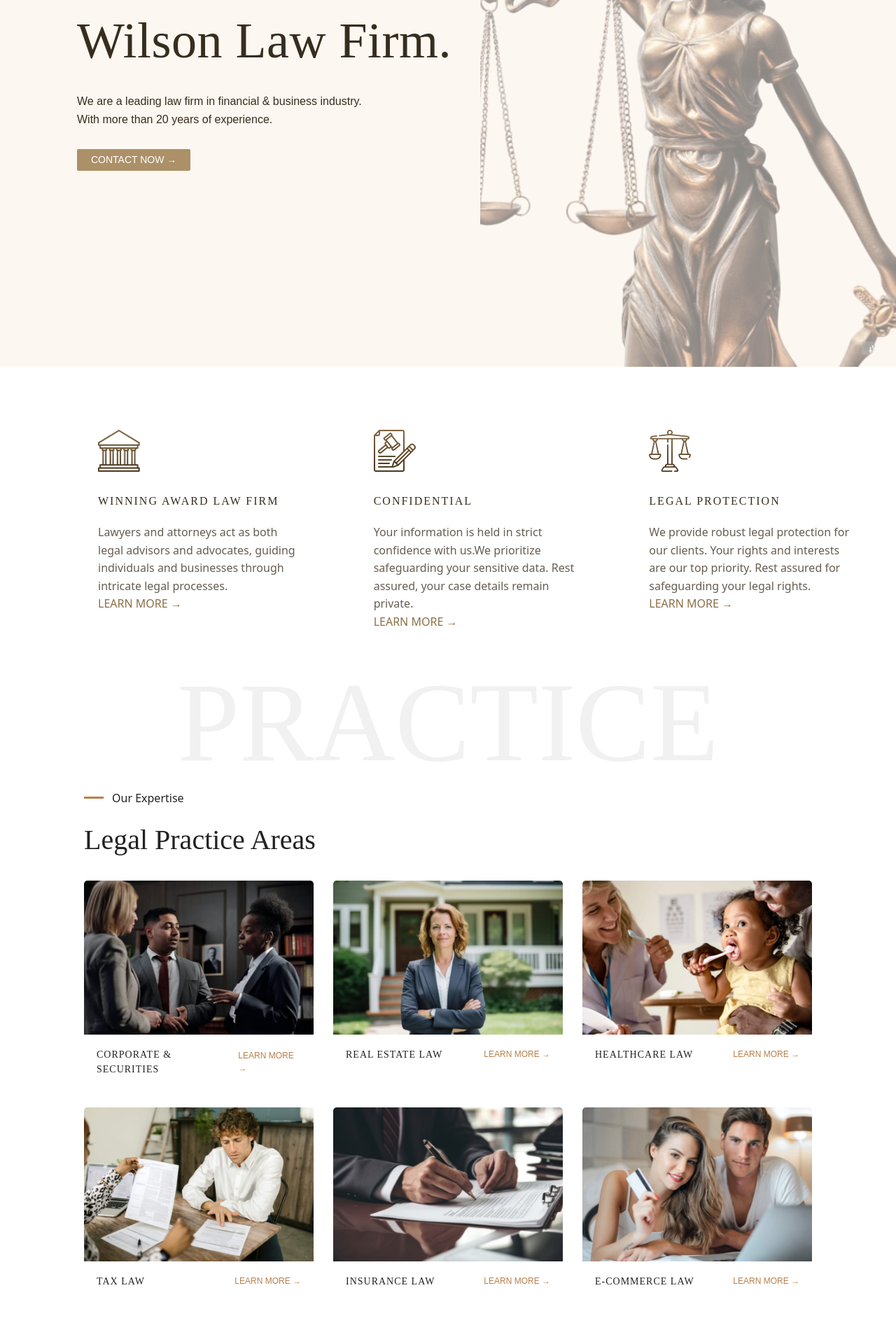
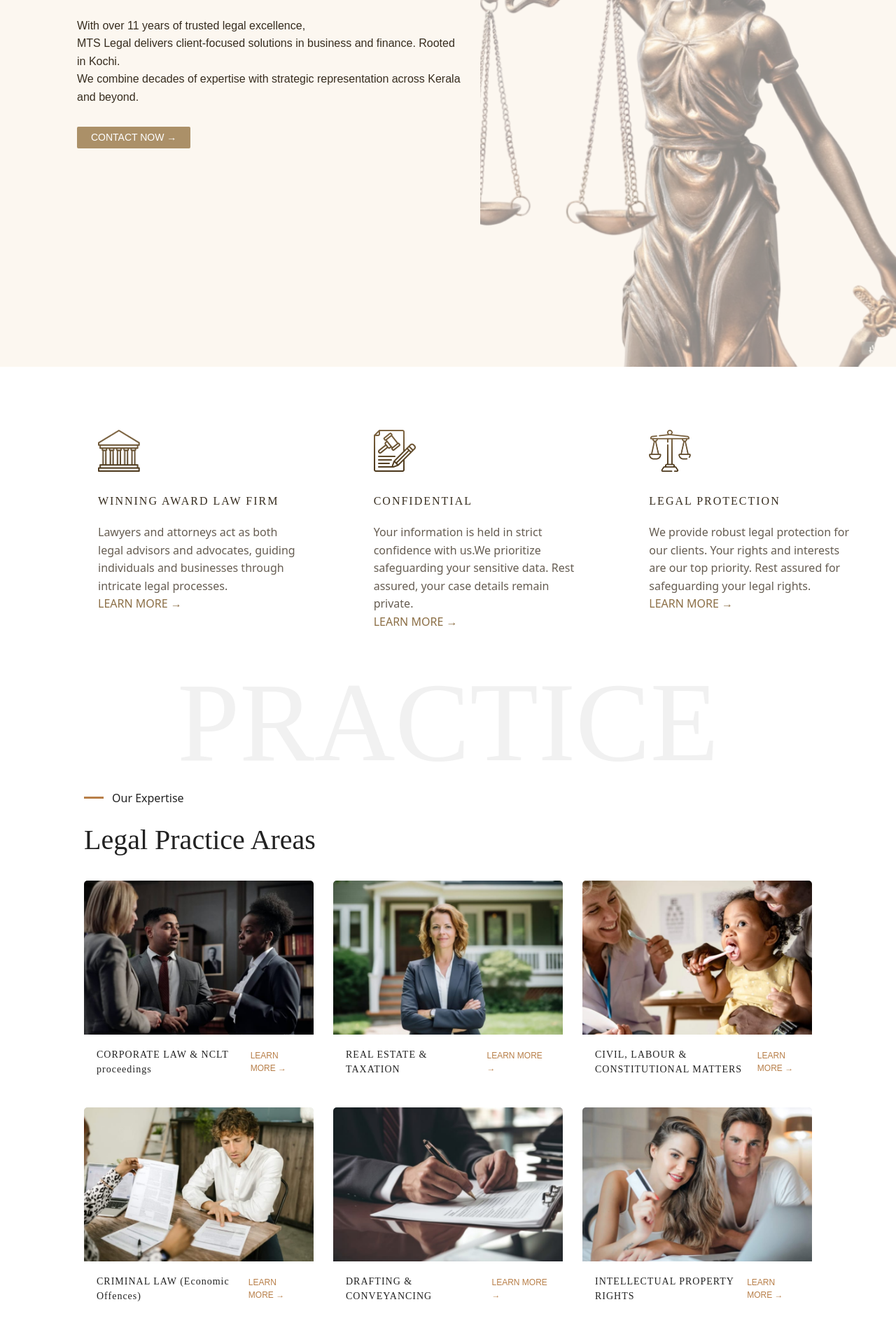
Before and after one commit to rahulgagrai25/law-firm, a Next.js app: page / in a window 1280 px wide. Shown: the part 420-2340 px from the top of the page at 70% size. Built offline with nearby package versions, Linux system fonts and the light colour scheme.

Commit message:
Updated client info

```diff
--- a/src/app/components/Contact.tsx
+++ b/src/app/components/Contact.tsx
@@ -82,7 +82,7 @@ function Contact() {
             </li>
             <li>
               <span className="contact__icon">✉️</span>
-              <span>contact@firm.co</span>
+              <span>contact@MTSLegalFirm.co</span>
             </li>
             <li>
               <span className="contact__icon">🕒</span>
@@ -90,7 +90,7 @@ function Contact() {
             </li>
             <li>
               <span className="contact__icon">📍</span>
-              <span>12th Wall Street NY CV564 United States</span>
+              <span>Kochi, Kerela</span>
             </li>
           </ul>
         </div>
@@ -148,12 +148,15 @@ function Contact() {
           <div className="contact__row">
             <div className="field field--full">
               <select name="service" value={form.service} onChange={handleChange} aria-label="Service">
-                <option>Corporate Law</option>
-                <option>Real Estate Law</option>
-                <option>Healthcare Law</option>
-                <option>Tax Law</option>
-                <option>Insurance Law</option>
-                <option>E-commerce Law</option>
+                <option>Select option</option>
+                <option>Corporate Law & NCLT proceedings</option>
+                <option>Real Estate & Taxation</option>
+                <option>Civil, Labour & Constitutional matters</option>
+                <option>Criminal Law (Economic Offences)</option>
+                <option>Liquidation, Debt Recovery & Negotiable Instruments</option>
+                <option>Marine Laws & Arbitration</option>
+                <option>Intellectual Property Rights</option>
+                <option>Drafting & Conveyancing </option>
               </select>
             </div>
           </div>
--- a/src/app/components/Footer.tsx
+++ b/src/app/components/Footer.tsx
@@ -19,8 +19,7 @@ function Footer() {
           <div className="footer__about">
             <h3 className="footer__title">Wilson Firm Co.</h3>
             <p className="footer__desc">
-              Providing trusted legal services in Corporate, Real Estate,
-              Healthcare, and more.
+              Providing trusted legal services in Corporate, Real Estate, Civil, Criminal, and more.
             </p>
           </div>
         </div>
@@ -40,16 +39,16 @@ function Footer() {
         <div className="footer__contact">
           <h4>Contact Info</h4>
           <ul>
-            <li>📍 12th Wall Street NY CV564, United States</li>
+            <li>📍 Kochi, Kerela</li>
             <li>📞 (1) 2345-2345-54</li>
-            <li>✉️ contact@firm.co</li>
+            <li>✉️ contact@MTSLegalFirm.co</li>
           </ul>
         </div>
       </div>
 
       {/* Bottom bar */}
       <div className="footer__bottom">
-        <p>© {new Date().getFullYear()} Attorna Firm. All rights reserved.</p>
+        <p>© {new Date().getFullYear()} MTS Legal Firm. All rights reserved. By Appatotech Innovation.</p>
       </div>
     </footer>
   );
--- a/src/app/components/Header.tsx
+++ b/src/app/components/Header.tsx
@@ -12,7 +12,7 @@ function Header() {
                 <a href=""><Image src="/social_icons/instagram.png" alt="" width={20} height={20} /></a>
             </div>
             <div className="right-email">
-                <p>+1 987-654-3210 |  Contact@Firm.co</p>
+                <p>+1 987-654-3210 &nbsp; | &nbsp; contact@MTSLegalFirm.co</p>
             </div>
         </div>
     </div>
--- a/src/app/components/Hero.tsx
+++ b/src/app/components/Hero.tsx
@@ -5,10 +5,11 @@ function Hero() {
   return (
     <div className="hero">
       <div className="hero-text">
-        <h1>Wilson Law Firm.</h1>
+        <h1>MTS Legal Firm.</h1>
         <p>
-          We are a leading law firm in financial & business industry. <br />
-          With more than 20 years of experience.
+          With over 11 years of trusted legal excellence,<br />
+          MTS Legal delivers client-focused solutions in business and finance. Rooted in Kochi. <br />
+          We combine decades of expertise with strategic representation across Kerala and beyond.
         </p>
         <button>CONTACT NOW →</button>
       </div>
--- a/src/app/components/Practice.tsx
+++ b/src/app/components/Practice.tsx
@@ -8,12 +8,12 @@ type Card = {
 };
 
 const cards: Card[] = [
-  { id: 1, title: "CORPORATE & SECURITIES", image: "/practice/practice-1.png" },
-  { id: 2, title: "REAL ESTATE LAW", image: "/practice/practice-2.png" },
-  { id: 3, title: "HEALTHCARE LAW", image: "/practice/practice-3.png" },
-  { id: 4, title: "TAX LAW", image: "/practice/practice-4.png" },
-  { id: 5, title: "INSURANCE LAW", image: "/practice/practice-5.png" },
-  { id: 6, title: "E-COMMERCE LAW", image: "/practice/practice-6.png" },
+  { id: 1, title: "CORPORATE LAW & NCLT proceedings", image: "/practice/practice-1.png" },
+  { id: 2, title: "REAL ESTATE & TAXATION", image: "/practice/practice-2.png" },
+  { id: 3, title: " CIVIL, LABOUR & CONSTITUTIONAL MATTERS", image: "/practice/practice-3.png" },
+  { id: 4, title: "CRIMINAL LAW (Economic Offences)", image: "/practice/practice-4.png" },
+  { id: 5, title: "DRAFTING & CONVEYANCING", image: "/practice/practice-5.png" },
+  { id: 6, title: "INTELLECTUAL PROPERTY RIGHTS", image: "/practice/practice-6.png" },
 ];
 
 function Practice() {
--- a/src/app/components/Story.tsx
+++ b/src/app/components/Story.tsx
@@ -3,14 +3,14 @@ import Image from "next/image";
 function Story({
   title = "Story About the Firm.",
   paragraphs = [
-    "We understand that navigating the intricate landscape of legal challenges can be daunting. Our seasoned team of dedicated legal professionals is here to guide you through your legal journey with expertise and empathy.",
-    "Founded on principles of integrity, diligence, and client-centricity, Attorna prides itself on delivering tailored legal solutions that prioritize your unique circumstances.",
+    "At MTS Legal, we understand that navigating complex legal challenges can be daunting. Our experienced team is committed to guiding you with clarity, expertise, and empathy at every step of your journey.",
+    "Founded in 2014 on the principles of integrity, diligence, and client-focused service, we take pride in delivering tailored solutions that address your unique business and financial needs, ensuring strategic outcomes that stand the test of time.",
   ],
 }) {
   return (
     <section className="story-about" aria-label="About Attorna">
       <div className="story-about__ghost" aria-hidden>
-        ATTORNA
+        MTS LEGAL
       </div>
 
       <div className="story-about__inner">
--- a/src/app/components/Team.tsx
+++ b/src/app/components/Team.tsx
@@ -12,7 +12,7 @@ type Member = {
 };
 
 const members: Member[] = [
-  { id: 1, name: "Donna Evans", role: "Partner", image: "/team/p1.png" },
+  { id: 1, name: "Donna Evans", role: "Head", image: "/team/p9.png" },
   { id: 2, name: "Rebecca Campbell", role: "Partner", image: "/team/p2.png" },
   { id: 3, name: "Kevin King", role: "Partner", image: "/team/p3.png" },
   { id: 4, name: "Steven Scott", role: "Partner", image: "/team/p4.png" },
--- a/src/app/globals.css
+++ b/src/app/globals.css
@@ -288,6 +288,7 @@ html, body {
   display: flex;
   flex-direction: column;
   justify-content: center;
+  margin-top: -140px;
   margin-left: 90px;
   box-sizing: border-box;
 }
```
Also changed, not shown: public/team/p9.png (added).
